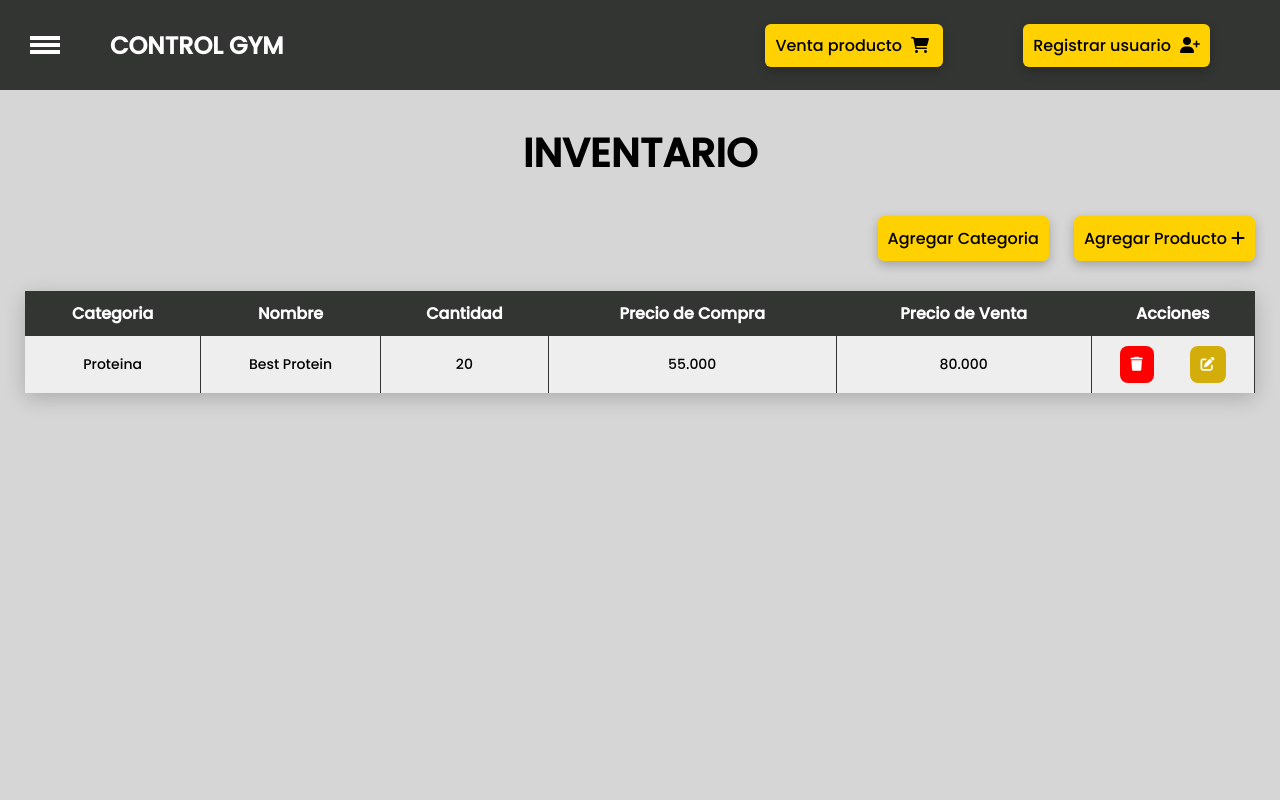
After one commit to Horux69/proyecto_gym, a Flask app: page /inventario in a window 1280 px wide. The commit adds this page. Run offline with Flask 3, Linux system fonts and the light colour scheme; some libraries are stand-ins or nearby versions.

Commit message:
add front inventarios, productos

```diff
--- a/app.py
+++ b/app.py
@@ -133,6 +133,16 @@ def cerrarSesion():
     session.clear()
     return redirect('/')
 
+# ----------------------------- INVENTARIO ------------------------------------#
+
+@app.route('/inventario')
+def inventario():
+    return render_template('/dashboard/inventario_productos.html')
+
+@app.route('/inventario/categorias')
+def categorias():
+    return render_template('/dashboard/categoria_productos.html')
+
 
 
 @app.route('/inicio')
--- a/static/css/operadores.css
+++ b/static/css/operadores.css
@@ -19,6 +19,11 @@ body, html {
     justify-content: flex-end;
 }
 
+.boton_agregar_pro {
+    display: flex;
+    justify-content: flex-end;
+}
+
 .boton_ope {
     text-decoration: none;
     color: #000;
@@ -27,6 +32,20 @@ body, html {
     background-color: #FFD100;
     border-radius: 6px;
     box-shadow: 0px 4px 11px 0px rgba(0, 0, 0, 0.25);
+}
+
+.boton_cat {
+    text-decoration: none;
+    color: #000;
+    margin: 0 25px 0 0;
+    padding: 10px;
+    background-color: #FFD100;
+    border-radius: 6px;
+    box-shadow: 0px 4px 11px 0px rgba(0, 0, 0, 0.25);
+}
+
+.boton_cat:hover {
+    background-color: #d3ae0b;
 }
 
 .boton_ope:hover {
@@ -347,3 +366,11 @@ width: 100%;
     padding: 8px 11px;
     background-color: red;
 }
+
+.btn_edit {
+    text-decoration: none;
+    border-radius: 8px;
+    color: #fff;
+    padding: 8px 11px;
+    background-color: #d3ae0b;
+}
--- a/templates/dashboard/cabecera.html
+++ b/templates/dashboard/cabecera.html
@@ -7,6 +7,7 @@
                 {% if session["rol"] == 'super_admin' or session["rol"] == 'administrador' %}
                 <li><a href="/operadores">Operadores</a></li>
                 {% endif %}
+                <li><a href="/inventario">Inventario de Productos</a></li>
                 <li><a href="#">Servicios</a></li>
                 <li><a href="#">Contacto</a></li>
                 </div>
--- /dev/null
+++ b/templates/dashboard/inventario_productos.html
@@ -0,0 +1,110 @@
+<!DOCTYPE html>
+<html lang="es">
+<head>
+    <meta charset="UTF-8">
+    <meta name="viewport" content="width=device-width, initial-scale=1.0">
+    <link rel="stylesheet" href="{{ url_for('static', filename='css/navbar.css') }}">
+    <link rel="stylesheet" href="{{ url_for('static', filename='css/operadores.css') }}">
+    <link rel="stylesheet" href="https://cdnjs.cloudflare.com/ajax/libs/font-awesome/6.1.0/css/all.min.css">
+    <title>Control Gym</title>
+</head>
+
+{% include 'dashboard/cabecera.html' %}
+
+<div class="titulo_operadores">
+    <h2>INVENTARIO</h2>
+</div>
+
+<div class="boton_agregar_pro">
+    <a href="/inventario/categorias" class="boton_cat">Agregar Categoria</a>
+    <a href="" class="boton_ope">Agregar Producto <i class="fa-solid fa-plus"></i></a>
+</div>
+
+<div class="container_table">
+<table>
+    <thead>
+        <tr>
+            <!-- <th>Usuario</th> -->
+            <th>Categoria</th>
+            <th>Nombre</th>
+            <!-- <th>Cedula</th> -->
+            <th>Cantidad</th>
+            <!-- <th>Correo</th> -->
+            <th>Precio de Compra</th>
+            <th>Precio de Venta</th>
+            <!-- <th>User Registro</th> -->
+            <th>Acciones</th>
+        </tr>
+    </thead>
+    <tbody>
+
+        <tr>
+            <td>Proteina</td>
+            <td>Best Protein</td>
+            <td>20</td>
+            <td>55.000</td>
+            <td>80.000</td>
+            <td class="acciones">
+
+            <a onclick="return confirm('Seguro quiere eliminar este operador?')" class="btn_eliminar" href=""><i class="fa-solid fa-trash"></i></a>
+
+            <a class="btn_edit" href=""><i class="fa-solid fa-pen-to-square" style="color: #ffffff;"></i></i></a>
+
+            </td>
+
+        </tr>
+
+    </tbody>
+</table>
+</div>
+
+
+<!-- {% if mensaje %}
+<section class="modal">
+    <div class="modal_container">
+        <a href="#" class="modal_close"><i class="fa-solid fa-xmark fa-xl"></i></a>
+        <div class="container_form">
+            <div class="form_container">
+                <h2 class="titulo">{{ mensaje }}</h2>
+            </div>
+        </div>
+    </div>
+</section>
+{% endif %} -->
+
+
+<section class="modal">
+<div class="modal_container">
+    <a href="#" class="modal_close"><i class="fa-solid fa-xmark fa-xl"></i></a>
+    <div class="container_form">
+        <div class="form_container">
+            <h2 class="titulo">AGREGAR UN PRODUCTO</h2>
+            <form id="formulario" action="" method="POST">
+                <div class="content">
+
+                    <input type="text" class="inputText" id="nombre" name="nombre" placeholder="Nombre" required>
+
+                    <select class="inputText" name="categoria" id="categoria" required>
+                        <option value="">Categorias</option>
+                        <option value="administrador"></option>
+                        <option value="entrenador"></option>
+                    </select>
+
+                    <input type="text" class="inputText" id="precio_compra" name="precio_compra" placeholder="Precio de compra" required>
+
+                    <input type="text" class="inputText" id="precio_venta" name="precio_venta" placeholder="Precio de Venta" required>
+
+                    <input type="text" class="inputText" id="cantidad" name="cantidad" placeholder="Cantidad" required>
+
+                    <label for="imagen" style="font-size: 14px;">Imagen del producto:</label>
+                    <input type="file" class="inputText" id="imagen" name="imagen" placeholder="">
+                </div>
+                <button type="submit" class="buttonSumit">Agregar</button>
+            </form>
+        </div>
+    </div>
+</div>
+</section>
+
+
+{% include 'dashboard/pie.html' %}
```
Also changed, not shown: templates/dashboard/categoria_productos.html (added, +87 -0 lines).
